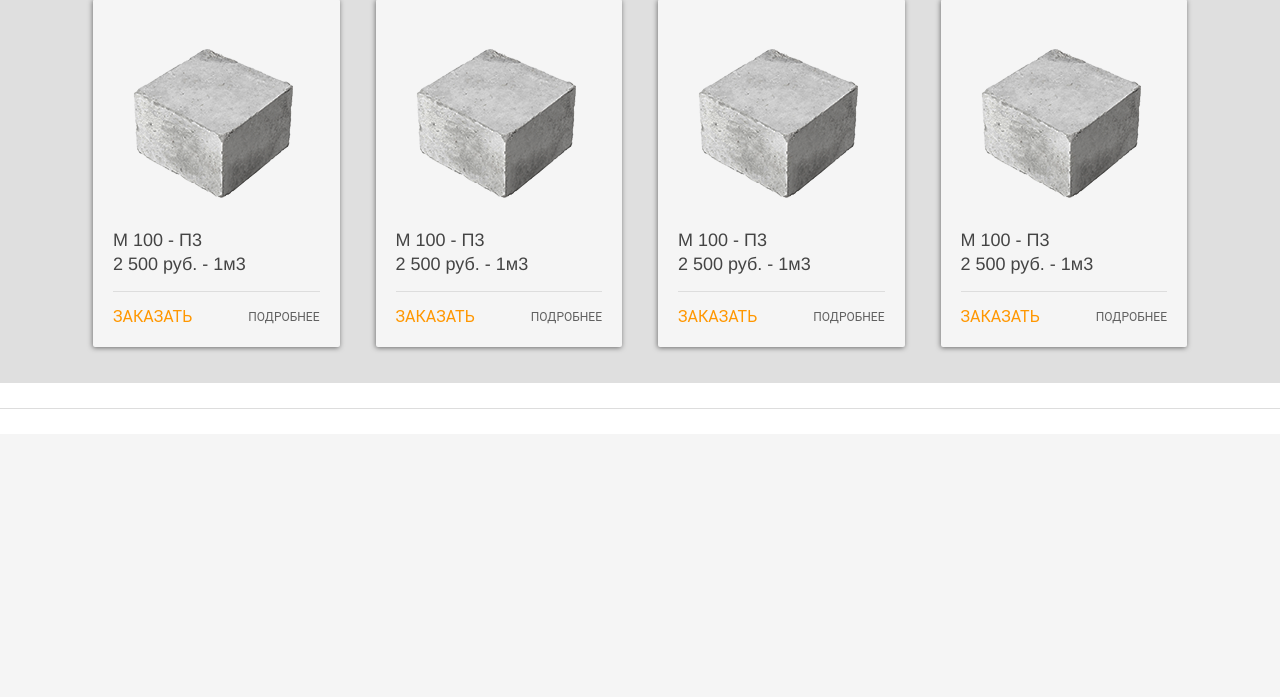
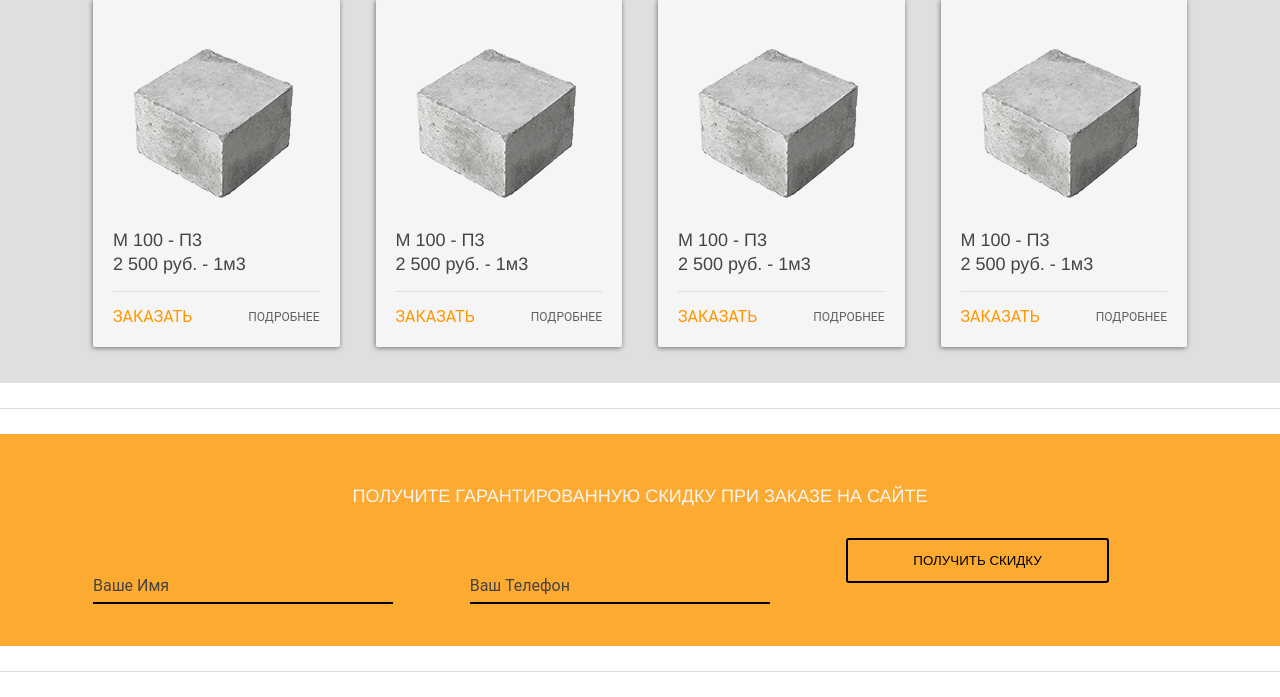
Before and after one commit to RossRich/project_concrete, a PHP site: page / in a window 1280 px wide. Shown: the part 1624-2321 px from the top of the page. Before the commit the page ends 2033 px from the top, so only its background shows below. Run offline with PHP 8.4, Linux system fonts and the light colour scheme; some web fonts are replaced.

Commit message:
сделал поля для заполения блока заказ

```diff
--- a/css/main.css
+++ b/css/main.css
@@ -288,7 +288,120 @@ a.dev-but-about-correct {
     transition: 0.7s;
 }
 
+.dev-container-order {
+    max-width: 1400px;
+    background: #fdaa31;
+}
+
 .dev-container-concreate {
     max-width: 1400px;
     background: #dfdfdf;
 }
+
+.dev-order-head {
+    text-transform: uppercase;
+    color: #f5f5f5;
+    margin: 50px 0 30px 0;
+}
+
+.dev-container-order-correct {
+    max-width: 1130px;
+}
+
+.dev-img-ico-correct {
+    height: 30px;
+    width: 30px;
+    margin: 0 20px 0 17px;
+}
+
+.dev-but-submit-correct {
+    text-transform: uppercase;
+    border: 2px solid;
+    border-radius: 3px;
+    background-color: #fdaa31;
+    padding: 13px 65px;
+}
+
+.input-item {
+    position: relative;
+    height: 72px;
+/*    padding: 16px 0 8px 0;*/
+}
+
+.input-item::after {
+    background: #FFF;
+    transform: scaleX(0);
+    transition: transform 0.5s;
+}
+
+.input-item::after, .input-item::before {
+    content: '';
+    height: 2px;
+    width: 300px;
+    position: absolute;
+    bottom: 6px;
+    left: 0;
+    background-color: #000;
+/*    transition: height 0.5s;*/
+}
+
+.dev-order-input {
+    position: relative;
+    display: block;
+    width: 300px;
+    height: 32px;
+    padding: 8px 0;
+    line-height: 16px;
+    font-size: 16px;
+    background: transparent;
+    border: none;
+    -webkit-appearance: none;
+    outline: none;
+}
+
+.dev-order-label {
+    position: relative;
+    margin: 0;
+    color: lighten(#000, 75);
+    line-height: 16px;
+    font-size: 16px;
+    font-weight: 400;
+    display: block;
+    transform: translateY(40px);
+}
+
+.has-label .dev-order-label {
+    transform: translateY(0) scale(1);
+    font-size: 12px;
+    color: #FFF;
+}
+
+.has-label.input-item::after{
+    background: #FFF;
+    transform: scaleX(1);
+}
+
+/*
+.is-focused .dev-order-label {
+    color: #000;
+}
+*/
+
+.is-focused.input-item::after {
+    background: #FFF;
+    transform: scaleX(1);
+    transition: transform 0.5s;
+}
+
+
+/*
+.input-item.is-focused::before {
+    height: 45px;
+}
+*/
+
+.is-focused .dev-order-label {
+    transform: translateY(0) scale(1);
+    font-size: 12px;
+    color: #fff;
+}
--- a/index.html
+++ b/index.html
@@ -10,6 +10,7 @@
     <script src="jquery/jquery-3.1.0.js"></script>
     <script src="js/uikit.min.js"></script>
     <script src="js/components/sticky.js"></script>
+    <script src="js/scripts.js"></script>
 </head>
 
 <body>
@@ -222,7 +223,39 @@
                 </ul>
             </div>
         </div>
+
         <hr class="uk-grid-divider">
+        <div class="uk-container uk-container-center dev-container-order">
+            <div class="uk-container uk-container-center dev-container-order-correct">
+                <h3 class="uk-text-center dev-order-head">ПОЛУЧИТЕ ГАРАНТИРОВАННУЮ СКИДКУ ПРИ ЗАКАЗЕ НА САЙТЕ</h3>
+                <form action="handler.php">
+                    <ul class="uk-grid uk-container-center uk-grid-width-medium-1-1 uk-grid-width-large-1-3 uk-grid-width-small-1-1">
+                        <li>
+
+                            <div class="input-item">
+                                <!--                               <img class="dev-img-ico-correct" src="images/ic_person_outline_black_48dp.png" alt="">-->
+                                <label for="name" class="dev-order-label">Ваше Имя</label>
+                                <input type="text" name="name" class="dev-order-input">
+                            </div>
+                        </li>
+                        <li>
+                            <div class="input-item">
+                                <!--                            <img class="dev-img-ico-correct" src="images/ic_call_black_18dp.png" alt="">-->
+
+                                <label for="tel" class="dev-order-label">Ваш Телефон</label>
+                                <input type="tel" name="tel" class="dev-order-input" pattern="[8]{0-9}([0-9]{3})[0-9]{2}-[0-9]{2}-[0-9]{3}">
+                            </div>
+                        </li>
+                        <li>
+                            <input type="submit" class="dev-but-submit-correct" value="получить скидку">
+                        </li>
+                    </ul>
+                </form>
+            </div>
+        </div>
+
+        <hr class="uk-grid-divider">
+
     </div>
 </body>
 
--- /dev/null
+++ b/js/scripts.js
@@ -0,0 +1,13 @@
+jQuery(function($) {
+    $('.dev-order-input').focus(function() {
+        $(this).parent().addClass('is-focused has-label');
+    })
+
+    $('.dev-order-input').blur(function() {
+        $parent = $(this).parent();
+        if ($(this).val() == "") {
+            $parent.removeClass('is-focused has-label');
+        }
+        $parent.removeClass('is-focused');
+    })
+})
```
Also changed, not shown: media-queries.css (added), 1 other file.
